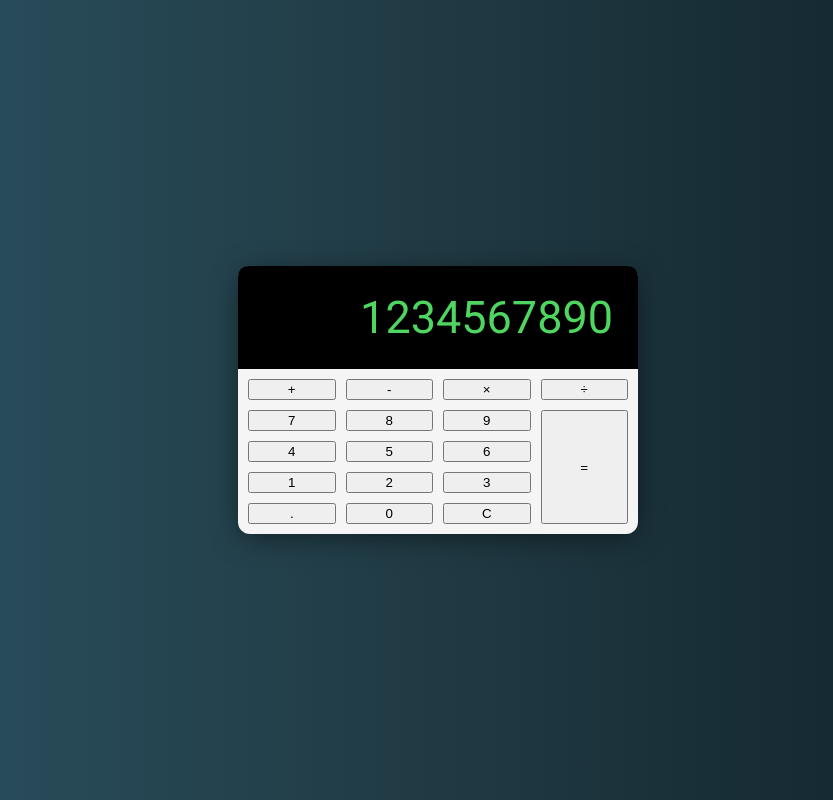
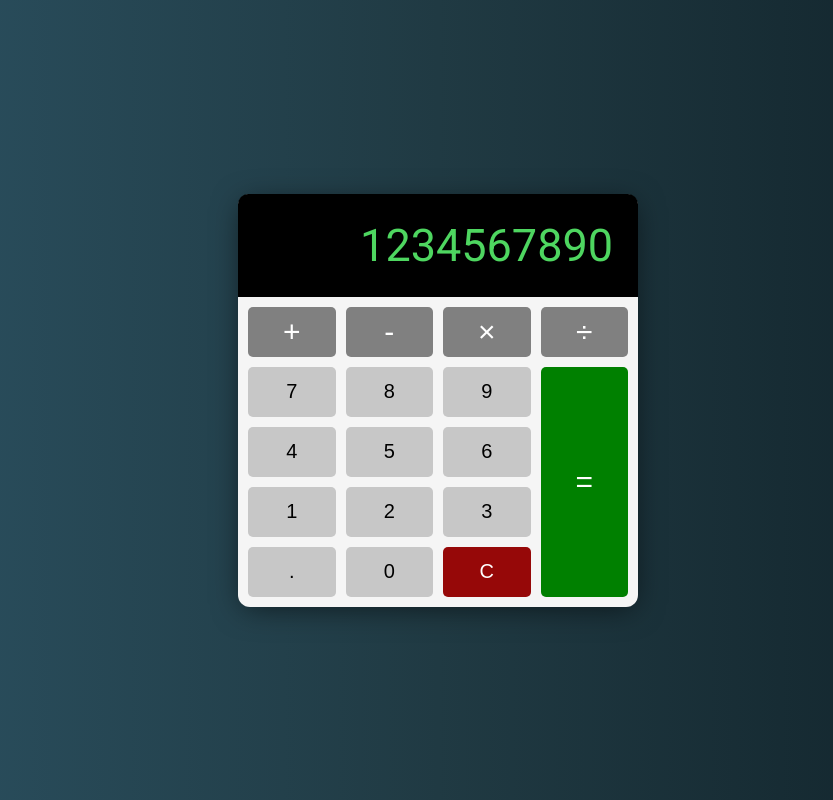
Before and after one commit to RDBagwell/Calaculator, a plain HTML site: page index.html in a window 1280 px wide. Shown: the whole page, without its empty margins (202-1035 px from the left). Drawn offline with Linux system fonts and the light colour scheme.

Commit message:
Calculator UI and CSS

```diff
--- a/css/style.css
+++ b/css/style.css
@@ -52,7 +52,6 @@ body {
   background: #f1f1f1;
 }
 
-
 ::-webkit-scrollbar-thumb {
   background: #888;
 }
@@ -69,11 +68,50 @@ body {
   padding: 10px;
 }
 
+button{
+  cursor: pointer;
+  min-height: 50px;
+  font-size: 20px;
+  font-weight: 400;
+  border: none;
+  border-radius: 5px;
+  background: rgb(199, 199, 199);
+}
+
+button:hover{
+  filter: brightness(110%);
+}
+
+button:active{
+  filter: brightness(90%);
+  transform: translateY(1px);
+}
+
+button:focus{
+  outline: none;
+}
+
+.operator{
+  background: grey;
+  color: white;
+  font-size: 30px;
+}
+
+.clear{
+  background: rgb(150, 8, 8);
+  color: white;
+}
+
+
 .eqal-sign{
   grid-column: -2;
   grid-row: 2 / 6;
+  background: green;
+  color: white;
 }
 
-.calaculator-buttons button{
-  cursor: pointer;
-}
+@media screen and (max-width: 600px){
+  .calaculator{
+    width: 95%;
+  }
+};
```
